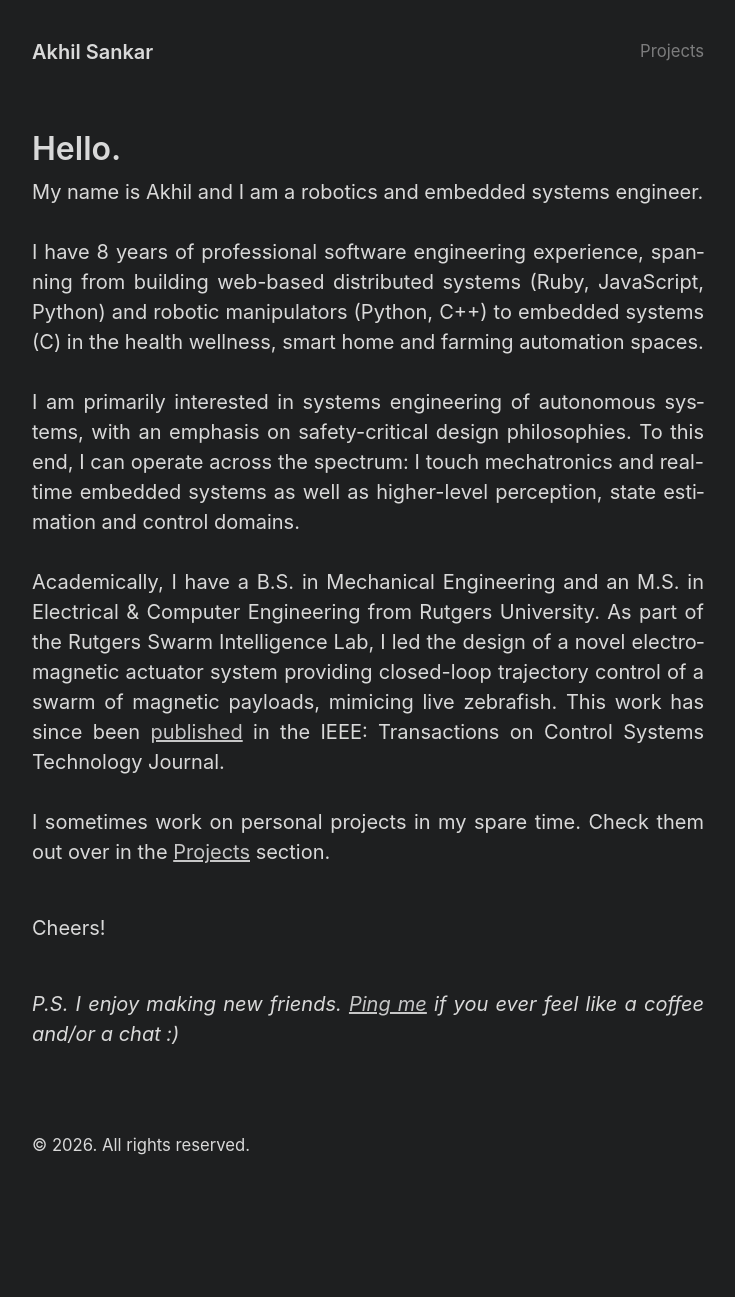
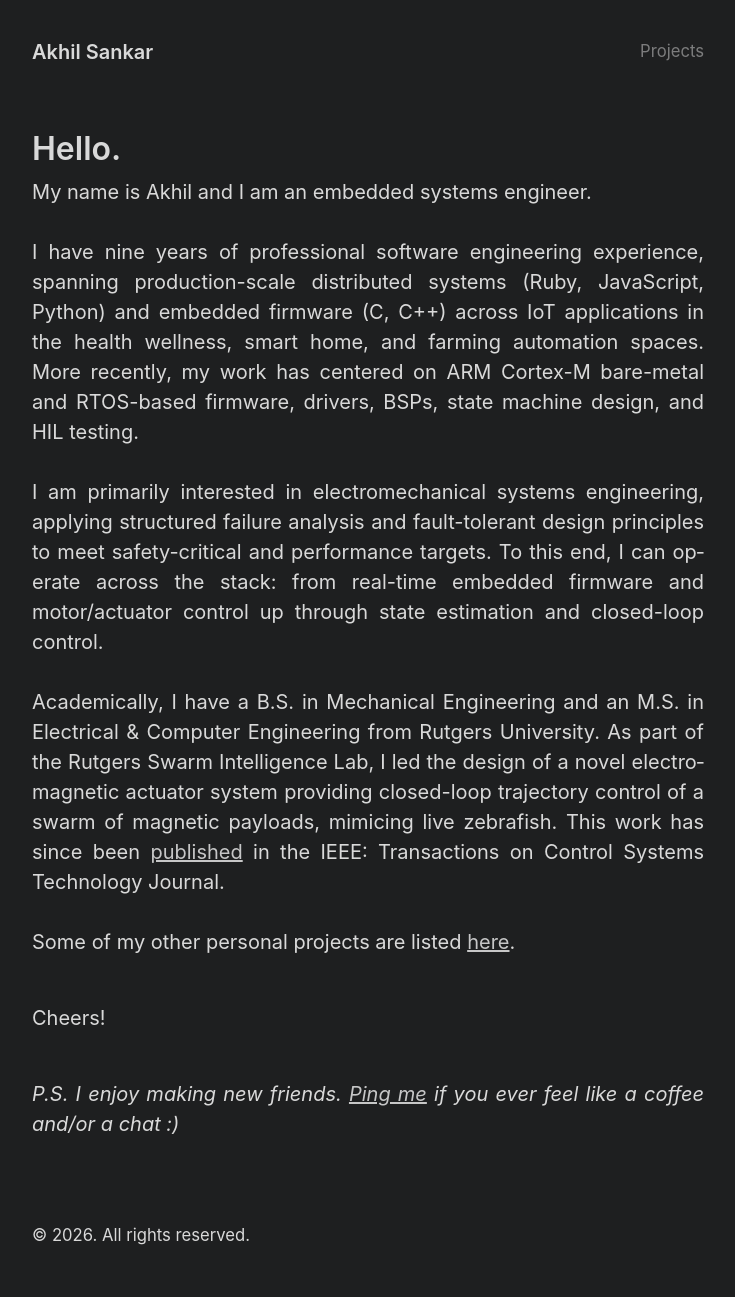
Before and after one commit to fuzzygreenblurs/fuzzygreenblurs.github.io, a Jekyll site: the page built from _posts/2023-11-02-introduction.md, in a window 1280 px wide. Shown: the whole page, without its empty margins (272-1007 px from the left). Built offline with Jekyll 4.4.1, drawn with Linux system fonts in a browser that asks for light colours; before the commit the page ends 1207 px from its top, so only the background shows below that.

Commit message:
update intro to embedded systems focus
Co-Authored-By: Claude Opus 4.7 (1M context) <noreply@anthropic.com>

```diff
--- a/_posts/2023-11-02-introduction.md
+++ b/_posts/2023-11-02-introduction.md
@@ -3,15 +3,15 @@ layout: page
 title: Hello.
 ---
 
-My name is Akhil and I am a robotics and embedded systems engineer.
+My name is Akhil and I am an embedded systems engineer.
 <br><br>
-I have 8 years of professional software engineering experience, spanning from building web-based distributed systems (Ruby, JavaScript, Python) and robotic manipulators (Python, C++) to embedded systems (C) in the health wellness, smart home and farming automation spaces.
+I have nine years of professional software engineering experience, spanning production-scale distributed systems (Ruby, JavaScript, Python) and embedded firmware (C, C++) across IoT applications in the health wellness, smart home, and farming automation spaces. More recently, my work has centered on ARM Cortex-M bare-metal and RTOS-based firmware, drivers, BSPs, state machine design, and HIL testing.
 <br><br>
-I am primarily interested in systems engineering of autonomous systems, with an emphasis on safety-critical design philosophies. To this end, I can operate across the spectrum: I touch mechatronics and real-time embedded systems as well as higher-level perception, state estimation and control domains.
+I am primarily interested in electromechanical systems engineering, applying structured failure analysis and fault-tolerant design principles to meet safety-critical and performance targets. To this end, I can operate across the stack: from real-time embedded firmware and motor/actuator control up through state estimation and closed-loop control.
 <br><br>
 Academically, I have a B.S. in Mechanical Engineering and an M.S. in Electrical & Computer Engineering from Rutgers University. As part of the Rutgers Swarm Intelligence Lab, I led the design of a novel electromagnetic actuator system providing closed-loop trajectory control of a swarm of magnetic payloads, mimicing live zebrafish. This work has since been [published](http://ieeexplore.ieee.org/document/11400697) in the IEEE: Transactions on Control Systems Technology Journal.
 <br><br>
-I sometimes work on personal projects in my spare time. Check them out over in the [Projects](projects) section.
+Some of my other personal projects are listed [here](projects).
 
 <br>
 Cheers!
```
